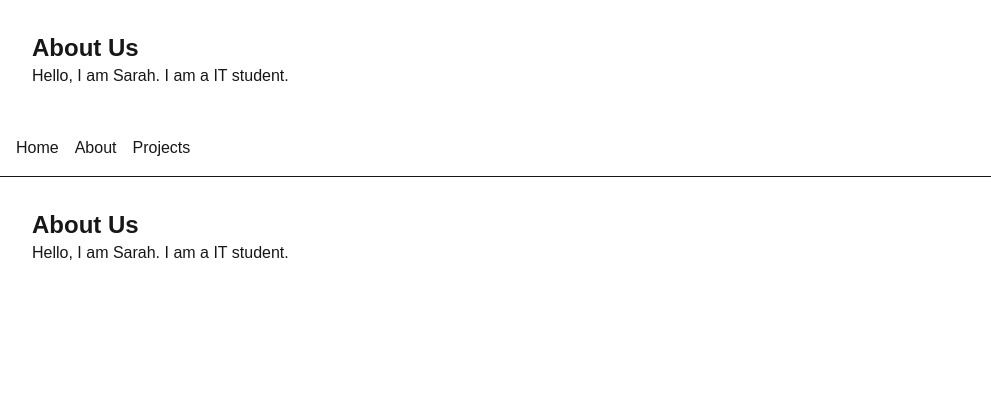
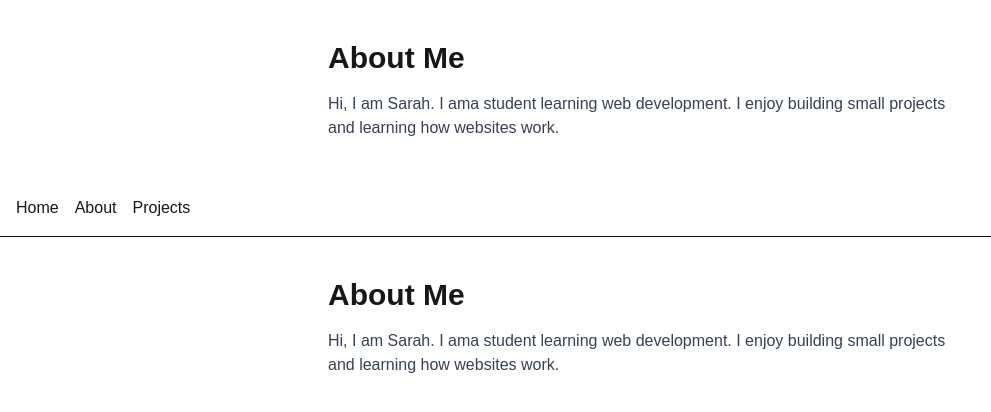
Before and after one commit to cosgafasarah66-crypto/cosgafasarah, a Next.js app: page /about in a window 1280 px wide. Shown: the top 412 px of the page, without its empty margins (0-991 px from the left). Built offline with nearby package versions, Linux system fonts and the light colour scheme.

Commit message:
Add about page

```diff
--- a/app/about/page.tsx
+++ b/app/about/page.tsx
@@ -1,10 +1,11 @@
-export default function AboutPage() {
+export default function About() {
   return (
-    <main className="p-8">
-      <h1 className="text-2xl font-bold">
-        About Us
-      </h1>
-      <p>Hello, I am Sarah. I am a IT student.</p>
-    </main>
+    <section className="mx-auto max-w-2xl px-6 py-10">
+      <h1 className="mb-4 text-3xl font-bold">About Me</h1>
+      <p className="text-gray-700">
+        Hi, I am Sarah. I ama student learning web development. I enjoy building small
+        projects and learning how websites work.
+      </p>
+    </section>
   );
 }
```
